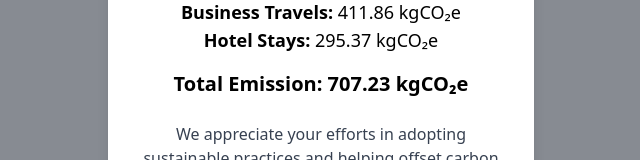
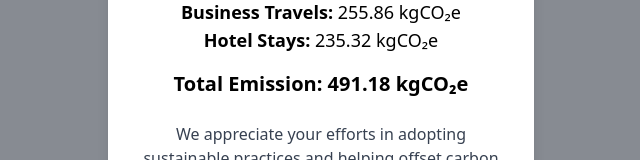
Before and after one commit to scsfitsol/spinner, a React (Create React App) app: page /emission in a window 1280 px wide. Shown: the part 298-458 px from the top of the page, without its empty margins (319-959 px from the left). Built offline with nearby package versions, Linux system fonts and the light colour scheme.

Commit message:
Update EmissionCard.js

```diff
--- a/src/Component/SpinMain/parivartan/EmissionCard.js
+++ b/src/Component/SpinMain/parivartan/EmissionCard.js
@@ -14,10 +14,10 @@ const EmissionCard = ({ businessEmission, hotelEmission }) => {
   let hotelStayEmission = localStorage.getItem("hotelStaysEmission");
 
   if(!hotelStayEmission){
-    hotelStayEmission = (Math.random() * (700 - 240 + 1) + 240).toFixed(2);
+    hotelStayEmission = (Math.random() * (200 - 240 + 1) + 240).toFixed(2);
   }
   if(!businessTravelEmission){
-    businessTravelEmission = (Math.random() * (900 - 240 + 1) + 240).toFixed(2);
+    businessTravelEmission = (Math.random() * (300 - 240 + 1) + 240).toFixed(2);
   }
 
   const handleClose = () => {
```
